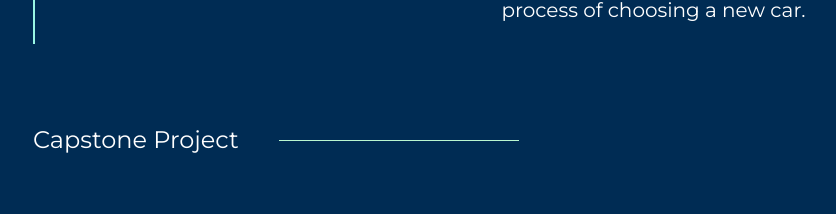
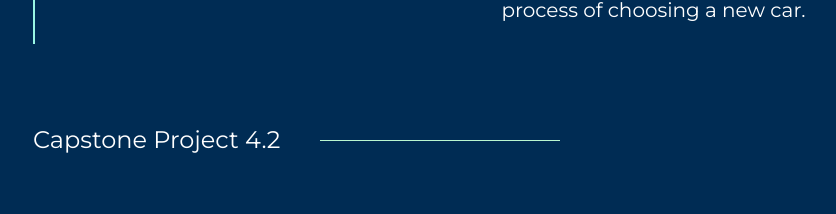
Before and after one commit to Max02well/maxproject-portfolio, a React (Create React App) app: page / in a window 1280 px wide. Shown: the part 2596-2810 px from the top of the page, without its empty margins (127-963 px from the left). Built offline with nearby package versions, Linux system fonts and the light colour scheme.

Commit message:
modified capstone

```diff
--- a/src/pages/Home/Capstone.js
+++ b/src/pages/Home/Capstone.js
@@ -7,7 +7,7 @@ function Capstone() {
     const [selectionItemIndex, setSelectionItemIndex] = React.useState(0)
     return (
       <div>
-          <SectionTitle title={'Capstone Project'} />
+          <SectionTitle title={'Capstone Project 4.2'} />
           <div className='flex py-10 gap-20 sm:flex-col'>
               <div className='sm:flex-row sm:overflow-scroll sm:w-full flex flex-col gap-7 w-1/3 border-l-2 border-teal-200'>
               {capstone.map((capstone,index)=>(
```
